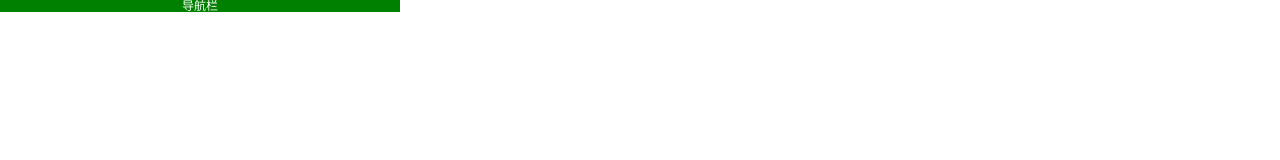
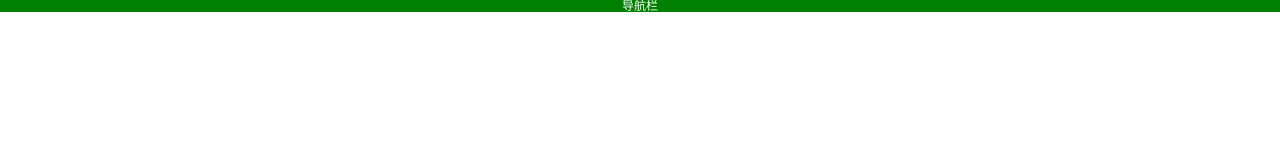
Before and after one commit to fu18789783211/Webdemo, a plain HTML site: page css/响应式布局/rem+vw.html in a window 1280 px wide. Drawn offline with Linux system fonts and the light colour scheme.

Commit message:
2023/4/9

```diff
--- a/css/响应式布局/rem+vw.html
+++ b/css/响应式布局/rem+vw.html
@@ -13,16 +13,14 @@
         padding: 0;
     }
 
-    @media screen  {
+    @media screen {
         html {
-            width: 200px;
             font-size: 12px;
         }
     }
 
-    @media screen  {
+    @media screen {
         html {
-            width: 400px;
             font-size: 12px;
         }
     }
```
Also changed, not shown: css/响应式布局/rem+媒体查询.html (+2 -2 lines), css/定位.html (+1 -1 lines).
